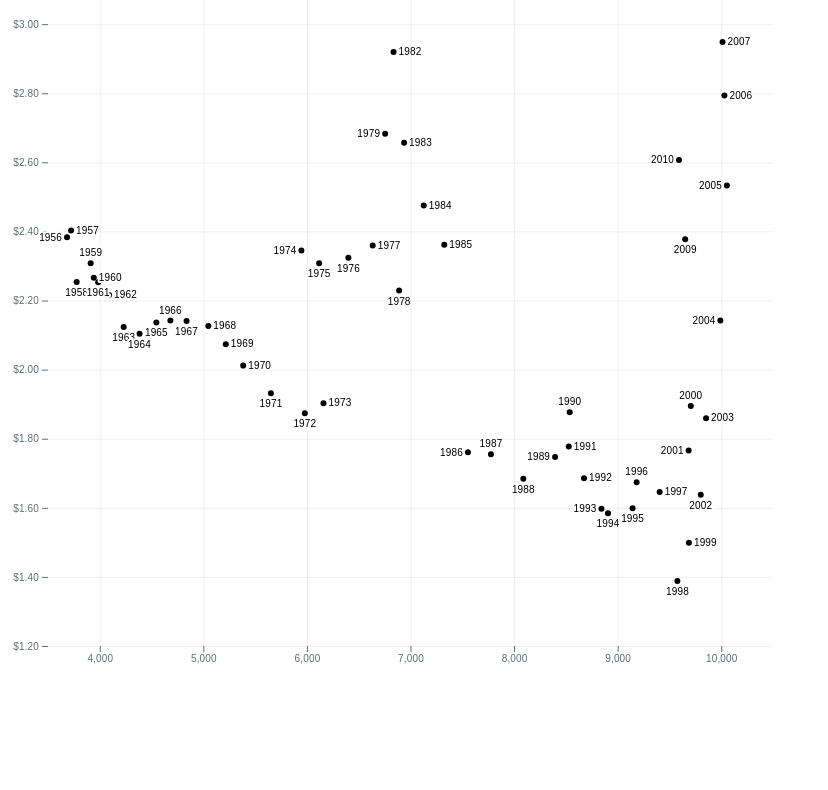
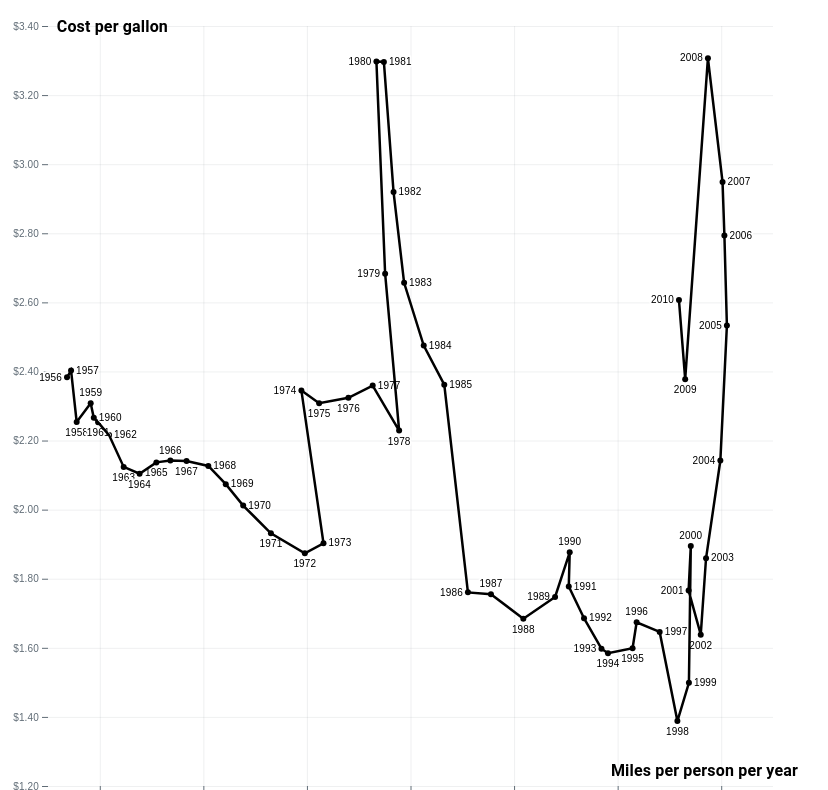
Before and after one commit to erincorc/vislab8, a plain HTML site: page index.html in a window 1280 px wide. Shown: the part 142-932 px from the top of the page, without its empty margins (0-828 px from the left). Before the commit the page ends 816 px from the top, so only its background shows below. Drawn offline with nearby package versions, Linux system fonts and the light colour scheme.

Commit message:
done - now working on animation

```diff
--- a/index.html
+++ b/index.html
@@ -7,6 +7,8 @@
         <link rel="stylesheet" href="https://cdnjs.cloudflare.com/ajax/libs/milligram/1.4.1/milligram.css">
     </head>
     <body>
+        <h1> Visualizations Lab 8 </h1>
+        <h2> Erin Corcoran </h2>
         <div class = "chart"></div>
     </body>
 </html>
--- a/script.js
+++ b/script.js
@@ -71,11 +71,9 @@ d3.csv('driving.csv', d3.autoType).then(data => {
     svg.append("g")
         .attr("class", "x-axis")
         .attr("transform", `translate(0, ${height})`)
-    //    .call(xAxis)
 
     svg.append("g")
         .attr("class", "y-axis")
-    //    .call(yAxis)
 
     let yAxisGroup = svg.select(".y-axis").call(yAxis)
     let xAxisGroup = svg.select(".x-axis").call(xAxis)
@@ -115,13 +113,31 @@ d3.csv('driving.csv', d3.autoType).then(data => {
             .attr("y2", -height)
             .attr("stroke-opacity", 0.1) // make it transparent
 
-        xAxisGroup.call(g=>
-            g.append("text")
-              .attr("x", width-10)
-              .attr("y", -10)
-              .text("Cost per gallon")
-              .each(position)
-              .call(halo) // optional halo effect
-        )
+        svg.append("text")
+            .attr('x', 120)
+            .attr('y', 6)
+            .attr("font-weight", "bold")
+            .attr("text-anchor", "end")
+            .text("Cost per gallon")
+
+        svg.append("text")
+            .attr('x', 750)
+            .attr('y', 750)
+            .attr("font-weight", "bold")
+            .attr("text-anchor", "end")
+            .text("Miles per person per year")
+
+        const line = d3.line()
+          //  .curve(d3.curveCatmullRom)
+            .x(data => xScale(data.miles))
+            .y(data => yScale(data.gas))
+
+        svg //.selectAll("line")
+            .append("path")
+            .datum(data)
+            .attr("fill", "none")
+            .attr('stroke', 'black')
+            .attr("stroke-width", 2.5)
+            .attr("d", line);
 
     })
```
